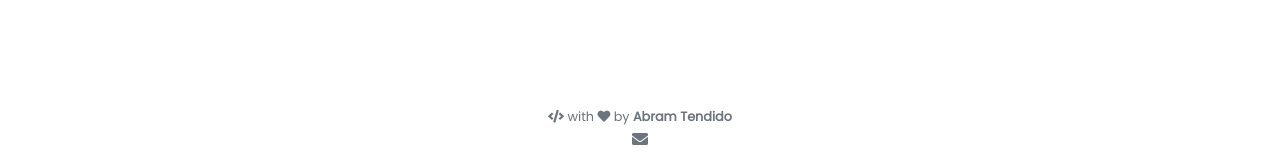
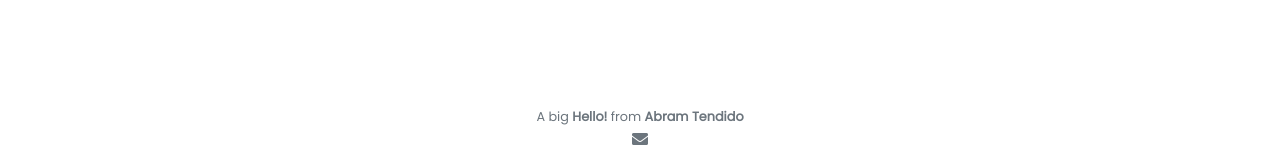
Before and after one commit to AbramTendido/portfolio, a Jekyll site: the page built from index.html, in a window 1280 px wide. Shown: the part 732-897 px from the top of the page. Built offline with Jekyll 4.4.1, drawn with Linux system fonts in a browser that asks for light colours; nearby versions of some CDN libraries; comment, search, counter and statistics services are not loaded.

Commit message:
Updates
- Footer Change
- Update Config

```diff
--- a/_config.yml
+++ b/_config.yml
@@ -51,3 +51,7 @@ exclude:
 - LICENSE
 - Gemfile
 - Gemfile.lock
+- docs.md
+- elements.md
+- github.md
+- articles.html
--- a/_includes/footer.html
+++ b/_includes/footer.html
@@ -1,8 +1,8 @@
 <footer class="mt-auto py-3 text-center">
 
   <small class="text-muted mb-2">
-    <i class="fas fa-code"></i> with <i class="fas fa-heart"></i>
-    by <strong>{{ site.author.name }}</strong>
+    <!-- <i class="fas fa-code"></i> with <i class="fas fa-heart"></i> -->
+    A big <strong>Hello!</strong> from <strong>{{ site.author.name }}</strong>
   </small>
 
   {% include social.html %}
```
